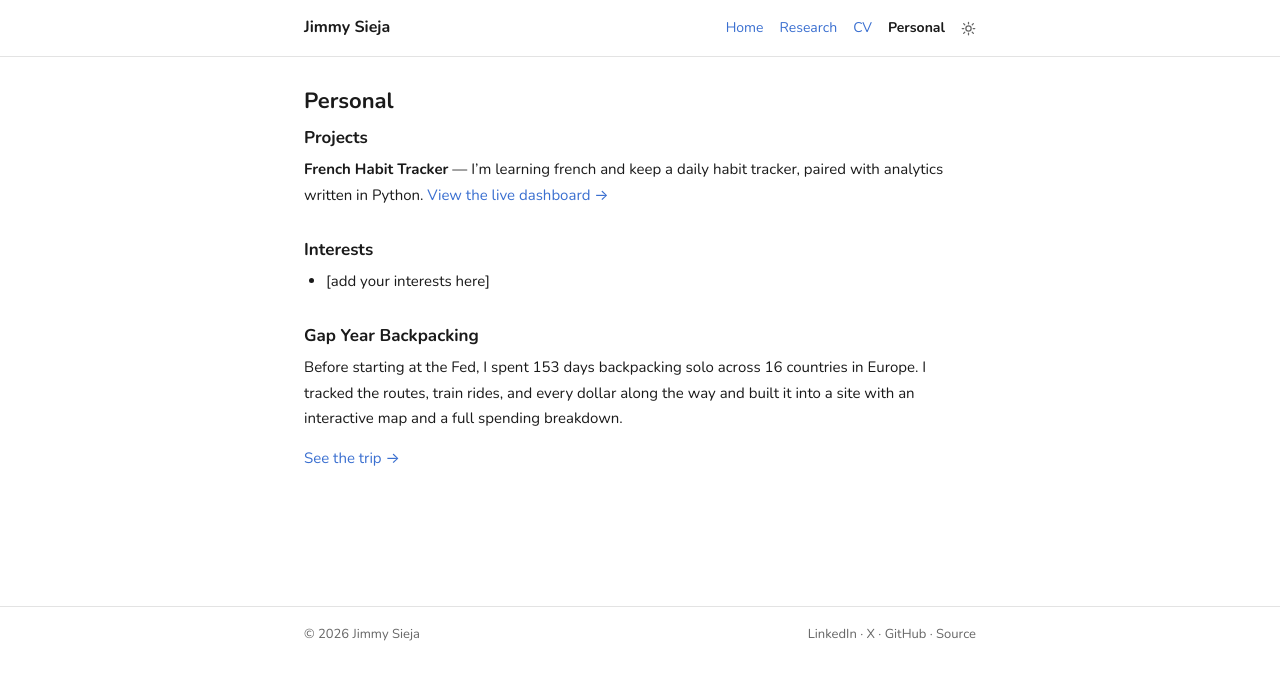
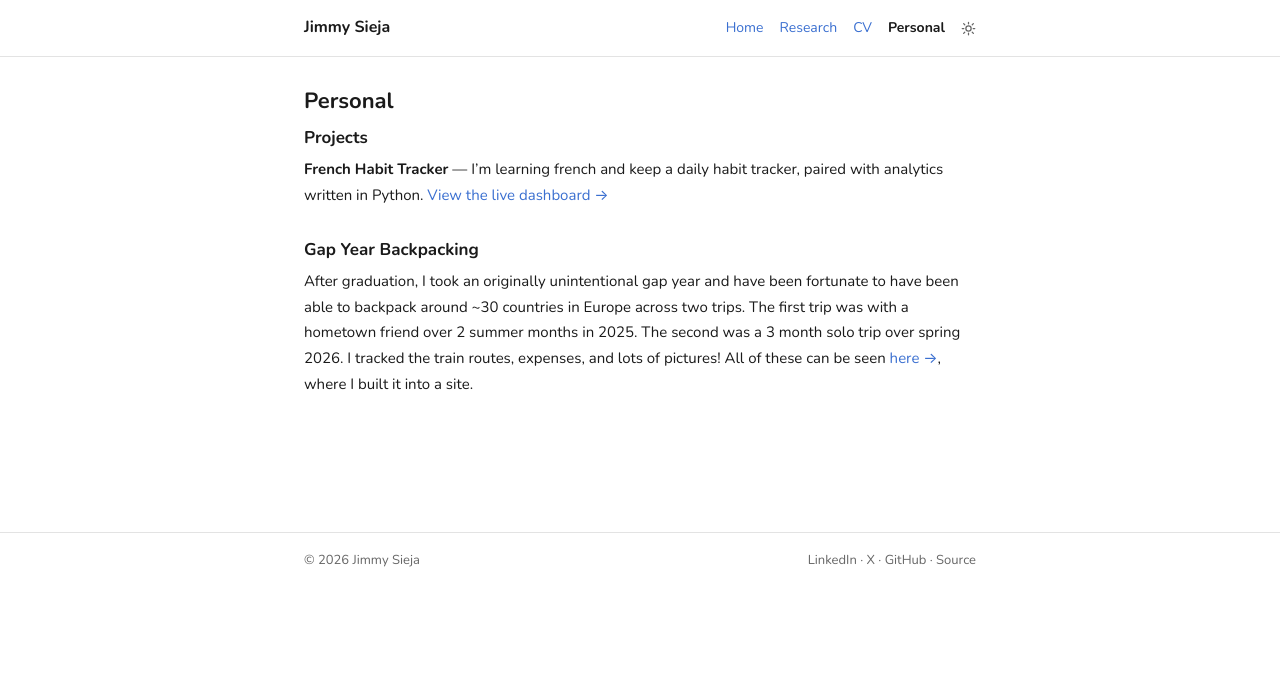
Before and after one commit to jimmysieja/jimmysieja.github.io, a Jekyll site: the page built from _pages/personal.md, in a window 1280 px wide. Shown: the top 680 px of the page. Built offline with Jekyll 4.4.1, drawn with Linux system fonts in a browser that asks for light colours.

Commit message:
Personal: comment out Interests, tidy backpacking blurb
- Comment out the Interests section with a real HTML comment (the `%`
  prefixes would have rendered as literal text)
- Fold the backpacking link into the paragraph; drop the duplicate
  "See the trip" button

Co-Authored-By: Claude Sonnet 5 <noreply@anthropic.com>

```diff
--- a/_pages/personal.md
+++ b/_pages/personal.md
@@ -8,14 +8,12 @@ permalink: /personal/
 **French Habit Tracker** — I'm learning french and keep a daily habit tracker, paired with analytics written in Python.
 [View the live dashboard →](https://github.com/jimmysieja/french-habit-tracker)
 
+<!-- Commented out for now — may fill this in later.
 ## Interests
 
 - [add your interests here]
+-->
 
 ## Gap Year Backpacking
 
-Before starting at the Fed, I spent 153 days backpacking solo across 16 countries
-in Europe. I tracked the routes, train rides, and every dollar along the way and
-built it into a site with an interactive map and a full spending breakdown.
-
-<p><a href="https://jimmysieja.github.io/eubackpacking/" target="_blank" rel="noopener">See the trip &rarr;</a></p>
+After graduation, I took an originally unintentional gap year and have been fortunate to have been able to backpack around ~30 countries in Europe across two trips. The first trip was with a hometown friend over 2 summer months in 2025. The second was a 3 month solo trip over spring 2026. I tracked the train routes, expenses, and lots of pictures! All of these can be seen <a href="https://jimmysieja.github.io/eubackpacking/" target="_blank" rel="noopener">here &rarr;</a>, where I built it into a site.
```
